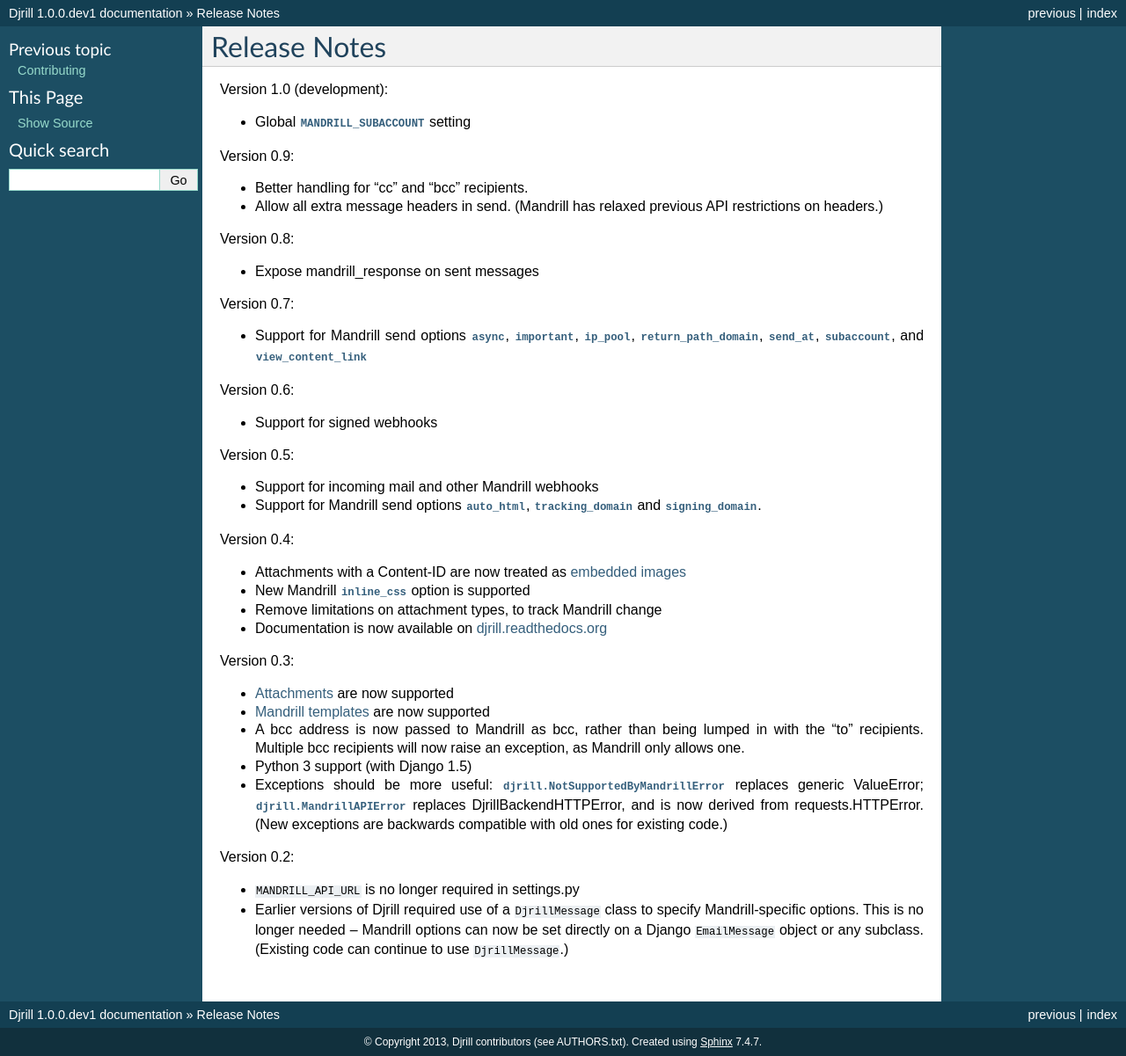
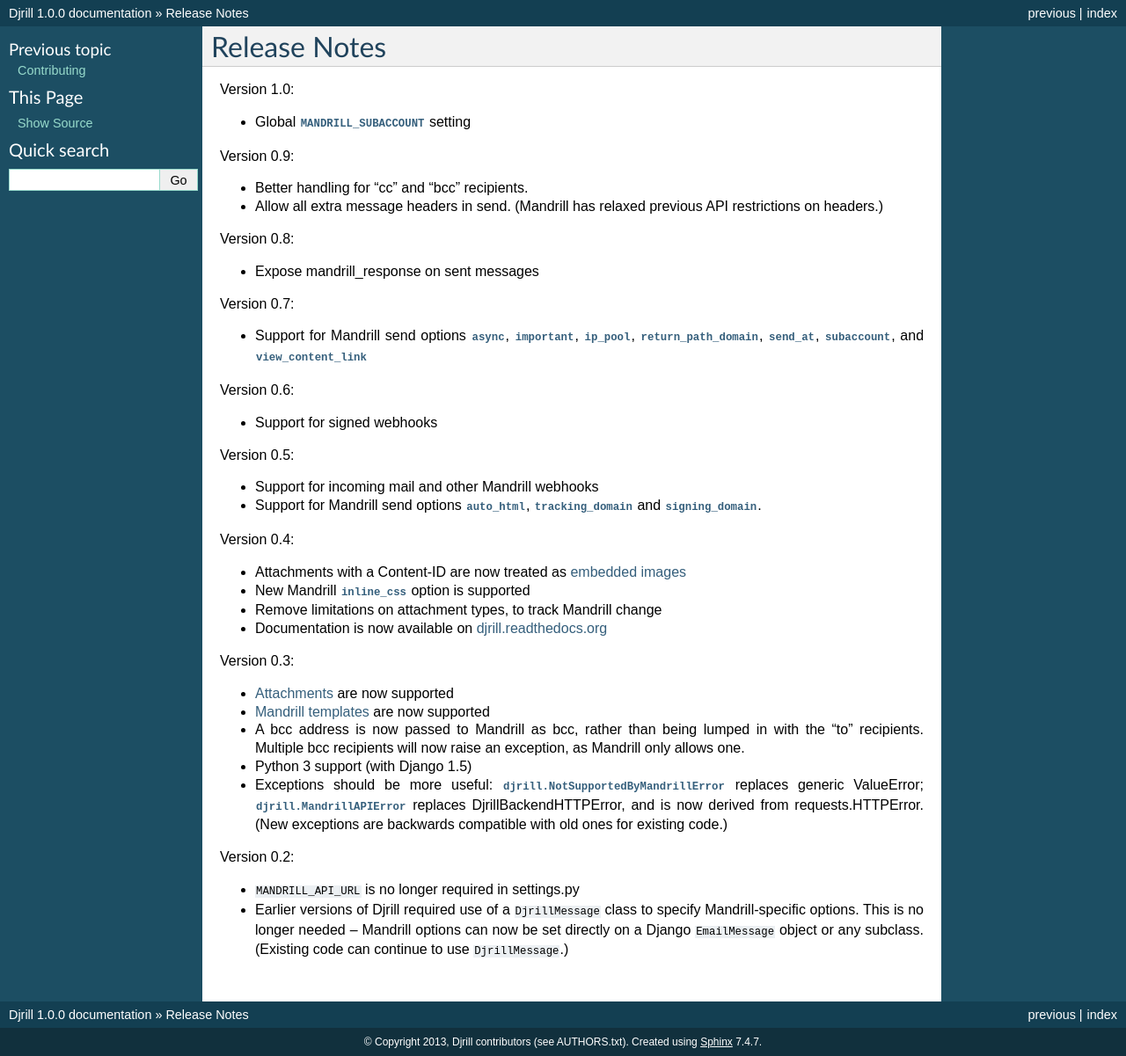
Before and after one commit to brack3t/Djrill, a Sphinx documentation site: the page built from docs/history.rst, in a window 1280 px wide. Shown: the whole page at 88% size. Built offline with Sphinx 7.4.7, drawn with Linux system fonts in a browser that asks for light colours.

Commit message:
1.0 release

```diff
--- a/djrill/_version.py
+++ b/djrill/_version.py
@@ -1,3 +1,3 @@
-VERSION = (1, 0, 0, 'dev1')  # Remove the 'dev1' component in release branches
+VERSION = (1, 0, 0)
 __version__ = '.'.join([str(x) for x in VERSION])
 __minor_version__ = '.'.join([str(x) for x in VERSION[:2]])  # Sphinx's X.Y "version"
--- a/docs/history.rst
+++ b/docs/history.rst
@@ -1,9 +1,10 @@
 Release Notes
 =============
 
-Version 1.0 (development):
+Version 1.0:
 
 * Global :setting:`MANDRILL_SUBACCOUNT` setting
+
 
 Version 0.9:
 
```
